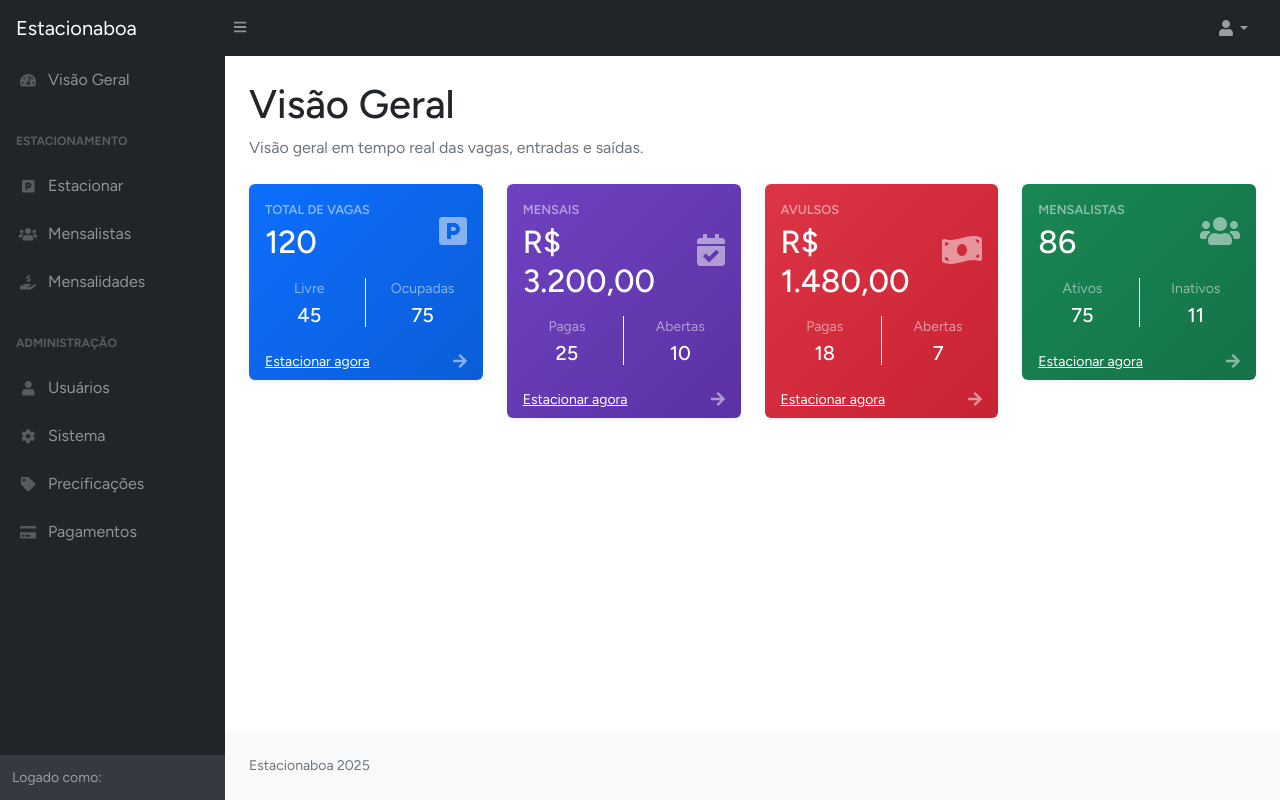
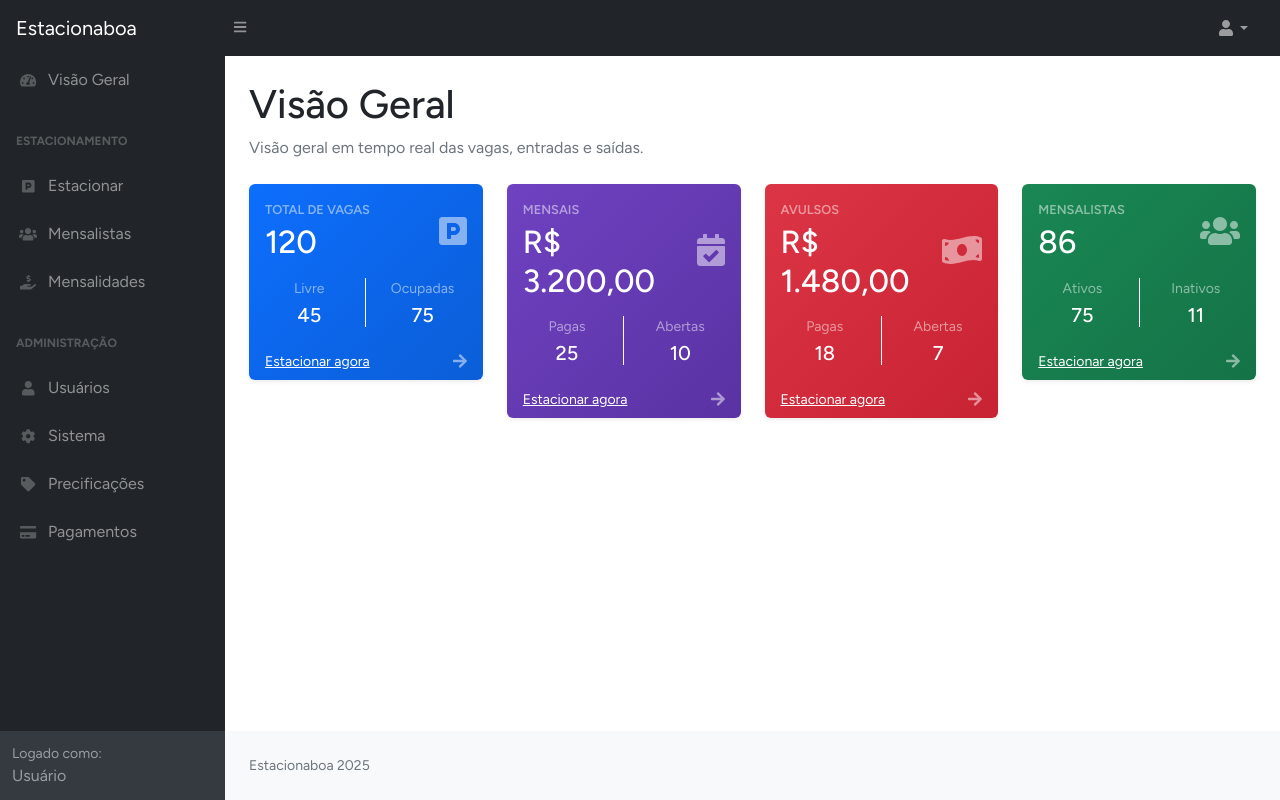
Before and after one commit to jotahtsx/estacionaboa-codeigniter, a CodeIgniter 4 app: the page made by www/app/Views/dashboard.php in a window 1280 px wide. Run offline with PHP 8.4 and a stand-in for CodeIgniter, Linux system fonts and the light colour scheme; the template is opened without the code that fills it: most values are stand-ins (such as "Sample title", 1, 10 or a date in 2020); data that the repository does not hold is empty; some libraries are stand-ins or nearby versions.

Commit message:
ajustando sidebar dinamicamente pt2

```diff
--- a/www/app/Views/partials/sidebar.php
+++ b/www/app/Views/partials/sidebar.php
@@ -43,7 +43,7 @@
                 <div class="small">Logado como:</div>
                 <?php
                 $user = auth()->user();
-                echo $user->username;
+                echo (!empty($user->username)) ? $user->username : 'Usuário';
                 ?>
             </div>
         </nav>
```
Also changed, not shown: README.md.
